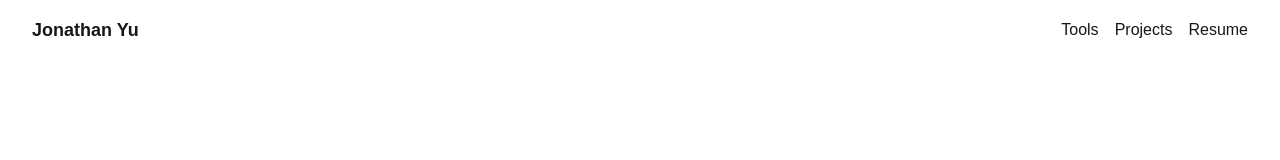
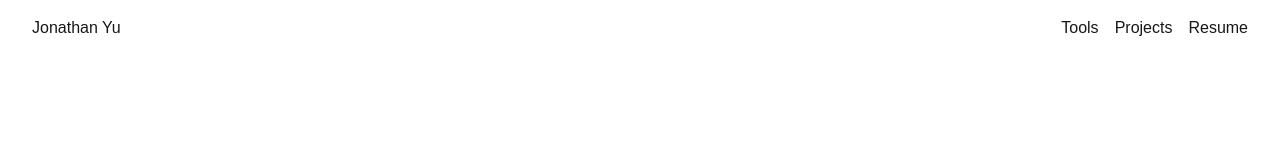
Before and after one commit to JonathanY03/jonathany03.github.io, a Next.js app: page / in a window 1280 px wide. Shown: the top 160 px of the page. Built offline with nearby package versions, Linux system fonts and the light colour scheme.

Commit message:
update header

```diff
--- a/components/shared/Header.tsx
+++ b/components/shared/Header.tsx
@@ -3,7 +3,7 @@ import Link from "next/link";
 const Header = () => {
     return (
         <header className="flex items-center justify-between w-full px-8 py-4 fixed top-0">
-            <Link href="/" className="text-lg font-bold">Jonathan Yu</Link>
+            <Link href="/" className="hover:underline">Jonathan Yu</Link>
             <nav className="space-x-4">
                 <Link href="/tools" className="hover:underline">Tools</Link>
                 <Link href="/projects" className="hover:underline">Projects</Link>
```
